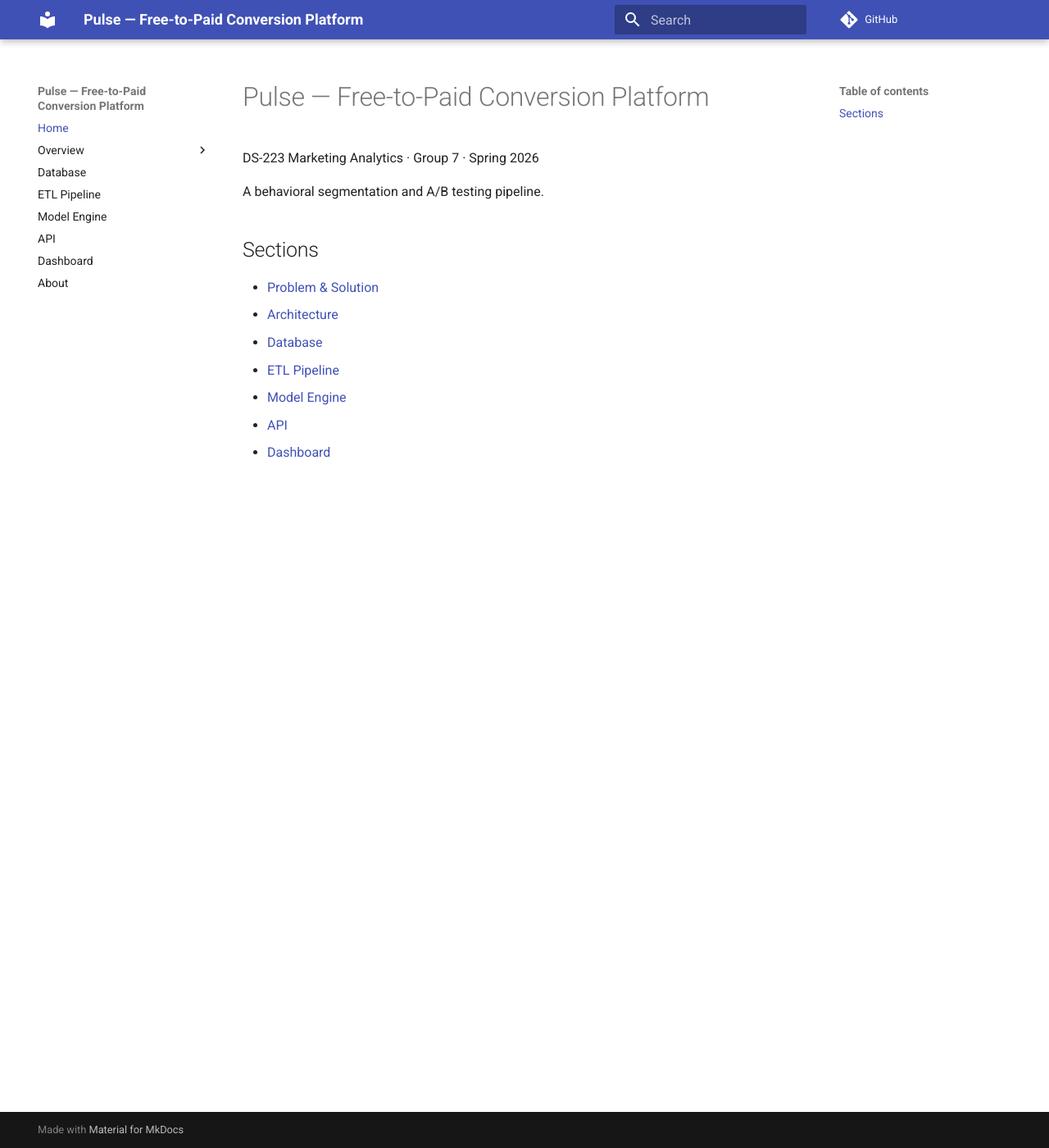
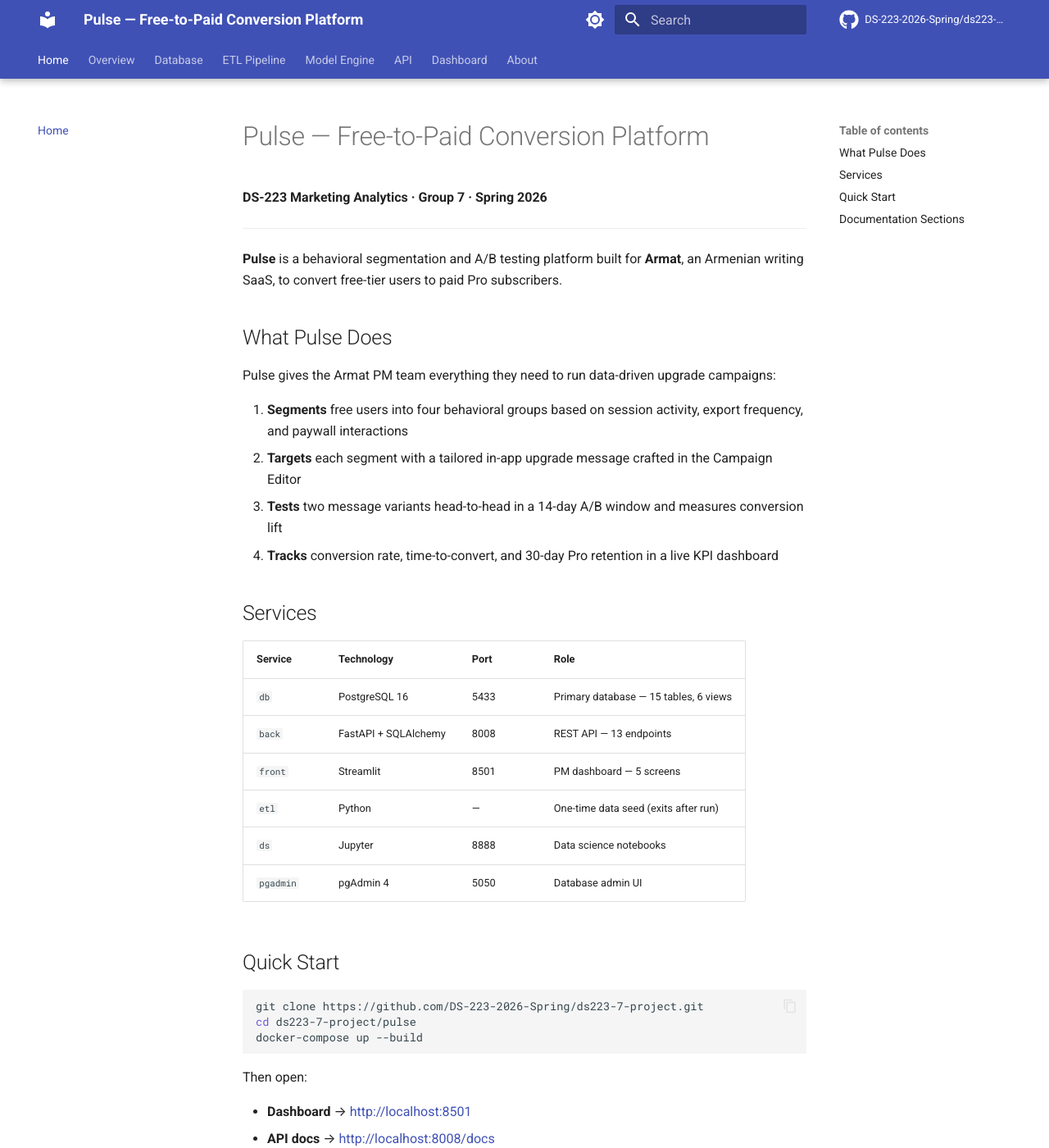
Before and after one commit to DS-223-2026-Spring/ds223-7-project, an MkDocs documentation site: the page built from docs/pages/index.md, in a window 1280 px wide and 1400 px high. Shown: the whole window at 82% size. Built offline with MkDocs 1.6.1 and Material for MkDocs 9.7.7, drawn with Linux system fonts in a browser that asks for light colours; comment, search, counter and statistics services are not loaded; some of the changed text lies outside the part shown.

Commit message:
docs: upgrade MkDocs to Material theme with GitHub Pages deployment
- mkdocs.yml: add Material theme features (nav tabs, sections, dark/light
  mode toggle, search, code copy), markdown extensions (admonition,
  superfences, highlight, tabbed), and site_url for gh-pages
- docs.yml: fix workflow to actually deploy with mkdocs gh-deploy --force,
  add permissions: contents: write, use requirements-docs.txt with pip cache
- requirements-docs.txt: add pymdown-extensions for markdown features
- docs/pages/index.md: expand home page with quick-start guide and service table

Co-Authored-By: Claude Sonnet 4.6 <noreply@anthropic.com>

````diff
--- a/docs/pages/index.md
+++ b/docs/pages/index.md
@@ -1,15 +1,54 @@
 # Pulse — Free-to-Paid Conversion Platform
 
-DS-223 Marketing Analytics · Group 7 · Spring 2026
+**DS-223 Marketing Analytics · Group 7 · Spring 2026**
 
-A behavioral segmentation and A/B testing pipeline.
+---
 
-## Sections
+**Pulse** is a behavioral segmentation and A/B testing platform built for **Armat**, an Armenian writing SaaS, to convert free-tier users to paid Pro subscribers.
 
-- [Problem & Solution](overview/problem.md)
-- [Architecture](overview/architecture.md)
-- [Database](database/index.md)
-- [ETL Pipeline](etl/index.md)
-- [Model Engine](model/index.md)
-- [API](api/index.md)
-- [Dashboard](dashboard/index.md)
+## What Pulse Does
+
+Pulse gives the Armat PM team everything they need to run data-driven upgrade campaigns:
+
+1. **Segments** free users into four behavioral groups based on session activity, export frequency, and paywall interactions
+2. **Targets** each segment with a tailored in-app upgrade message crafted in the Campaign Editor
+3. **Tests** two message variants head-to-head in a 14-day A/B window and measures conversion lift
+4. **Tracks** conversion rate, time-to-convert, and 30-day Pro retention in a live KPI dashboard
+
+## Services
+
+| Service | Technology | Port | Role |
+|---------|-----------|------|------|
+| `db` | PostgreSQL 16 | 5433 | Primary database — 15 tables, 6 views |
+| `back` | FastAPI + SQLAlchemy | 8008 | REST API — 13 endpoints |
+| `front` | Streamlit | 8501 | PM dashboard — 5 screens |
+| `etl` | Python | — | One-time data seed (exits after run) |
+| `ds` | Jupyter | 8888 | Data science notebooks |
+| `pgadmin` | pgAdmin 4 | 5050 | Database admin UI |
+
+## Quick Start
+
+```bash
+git clone https://github.com/DS-223-2026-Spring/ds223-7-project.git
+cd ds223-7-project/pulse
+docker-compose up --build
+```
+
+Then open:
+
+- **Dashboard** → [http://localhost:8501](http://localhost:8501)
+- **API docs** → [http://localhost:8008/docs](http://localhost:8008/docs)
+- **Notebooks** → [http://localhost:8888](http://localhost:8888)
+
+## Documentation Sections
+
+- [Problem & Solution](overview/problem.md) — business context and why Pulse exists
+- [Architecture](overview/architecture.md) — system design and container overview
+- [Roadmap](overview/roadmap.md) — milestone plan and delivery status
+- [KPIs](overview/kpis.md) — platform metrics and conversion funnel
+- [Database](database/index.md) — schema, tables, and views
+- [ETL Pipeline](etl/index.md) — data seeding and initialization
+- [Model Engine](model/index.md) — segmentation logic and A/B statistics
+- [API](api/index.md) — endpoint reference
+- [Dashboard](dashboard/index.md) — Streamlit screens and components
+- [About](about/team.md) — team members and course info
--- a/mkdocs.yml
+++ b/mkdocs.yml
@@ -1,10 +1,56 @@
 site_name: Pulse — Free-to-Paid Conversion Platform
 site_description: DS-223 Marketing Analytics · Group 7 · Spring 2026
+site_url: https://ds-223-2026-spring.github.io/ds223-7-project/
 repo_url: https://github.com/DS-223-2026-Spring/ds223-7-project
+repo_name: DS-223-2026-Spring/ds223-7-project
 docs_dir: docs/pages
 
 theme:
   name: material
+  palette:
+    - scheme: default
+      primary: indigo
+      accent: blue
+      toggle:
+        icon: material/brightness-7
+        name: Switch to dark mode
+    - scheme: slate
+      primary: indigo
+      accent: blue
+      toggle:
+        icon: material/brightness-4
+        name: Switch to light mode
+  features:
+    - navigation.tabs
+    - navigation.tabs.sticky
+    - navigation.sections
+    - navigation.expand
+    - navigation.top
+    - search.highlight
+    - search.suggest
+    - content.code.copy
+    - content.code.annotate
+  icon:
+    repo: fontawesome/brands/github
+
+plugins:
+  - search
+
+markdown_extensions:
+  - admonition
+  - pymdownx.details
+  - pymdownx.superfences
+  - pymdownx.highlight:
+      anchor_linenums: true
+  - pymdownx.inlinehilite
+  - pymdownx.snippets
+  - pymdownx.tabbed:
+      alternate_style: true
+  - tables
+  - attr_list
+  - md_in_html
+  - toc:
+      permalink: true
 
 nav:
   - Home: index.md
--- a/requirements-docs.txt
+++ b/requirements-docs.txt
@@ -1,2 +1,3 @@
 mkdocs==1.6.1
 mkdocs-material==9.5.49
+pymdown-extensions>=10.0
````
Also changed, not shown: 1 other file.
